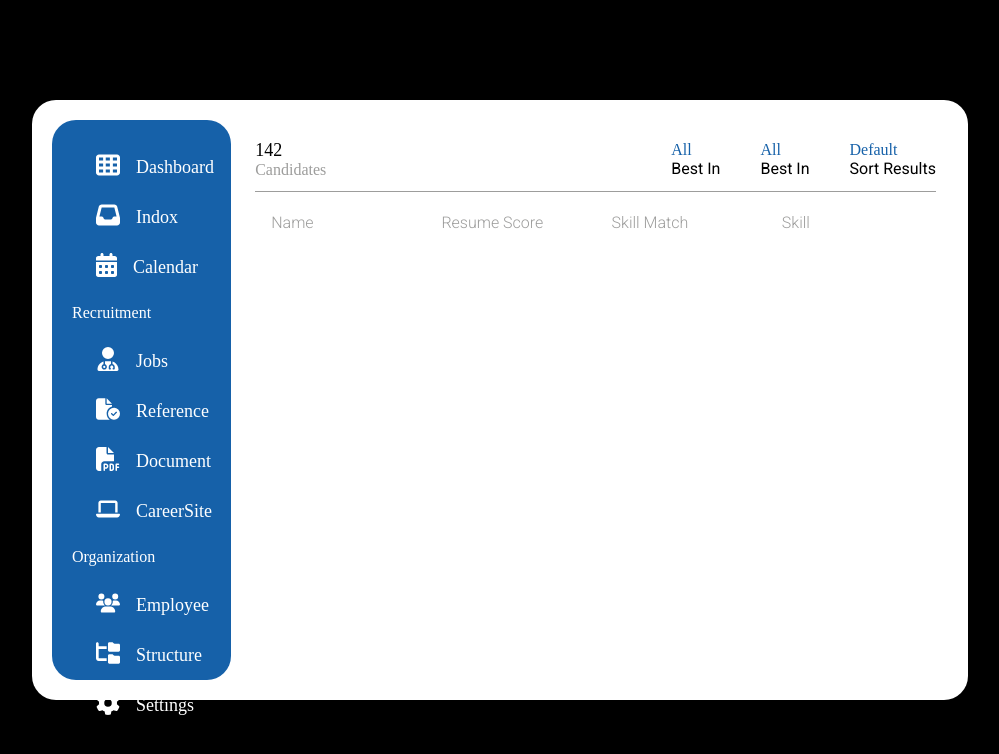
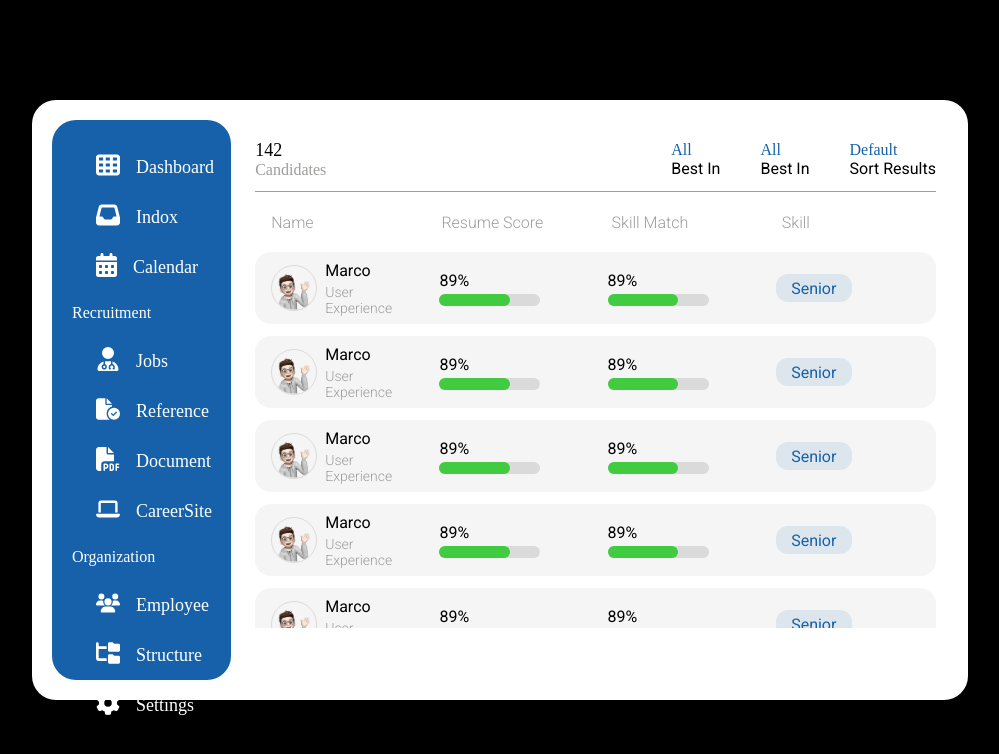
Before and after one commit to esthel7/Vue.js, a Vue app: page / in a window 1280 px wide. Shown: the top 754 px of the page, without its empty margins (140-1139 px from the left). Built offline with nearby package versions, Linux system fonts and the light colour scheme; a web font is replaced by a local one.

Commit message:
design: list with barChart

```diff
--- /dev/null
+++ b/src/components/atoms/chart/BarChart.vue
@@ -0,0 +1,50 @@
+<template>
+  <div class="bar-chart">
+    <div class="bar-chart_container">
+      <span class="bar-chart_container_value">89%</span>
+      <div class="bar-chart_container_base">
+        <div class="gauge" />
+      </div>
+    </div>
+  </div>
+</template>
+
+<script setup lagn="ts"></script>
+
+<style lang="scss" scoped>
+.bar-chart {
+  display: flex;
+  align-items: center;
+  justify-content: center;
+  width: 70%;
+
+  &_container {
+    display: flex;
+    flex-direction: column;
+    align-items: flex-start;
+    justify-content: center;
+    width: 100%;
+    gap: 4px;
+
+    &_value {
+      font-size: 16px;
+    }
+
+    &_base {
+      position: relative;
+      width: 100%;
+      height: 12px;
+      background-color: rgba($color-white-200, 0.3);
+      border-radius: 10px;
+
+      .gauge {
+        position: absolute;
+        width: 70%;
+        height: 12px;
+        background-color: $color-green-000;
+        border-radius: 10px;
+      }
+    }
+  }
+}
+</style>
--- /dev/null
+++ b/src/components/mocules/List.vue
@@ -0,0 +1,89 @@
+<template>
+  <div class="list">
+    <div class="list_avatar">
+      <img
+        class="list_avatar_image"
+        src="/src/assets/images/user-01.png"
+        alt=""
+      />
+      <div class="list_avatar_text-box">
+        <span class="name">Marco</span>
+        <span class="duty">User Experience</span>
+      </div>
+    </div>
+    <div class="list_item">
+      <BarChart />
+    </div>
+    <div class="list_item">
+      <BarChart />
+    </div>
+    <div class="list_item">
+      <div class="list_item_chip">Senior</div>
+    </div>
+  </div>
+</template>
+
+<script setup lang="ts">
+import BarChart from '@components/atoms/chart/BarChart.vue';
+</script>
+
+<style lang="scss" scoped>
+.list {
+  display: flex;
+  align-items: center;
+  width: calc(100% - 32px);
+  height: 72px;
+  min-height: 72px;
+  padding: 0 16px;
+  gap: 24px;
+  background-color: rgba($color-white-200, 0.1);
+  border-radius: 16px;
+
+  &_avatar {
+    display: flex;
+    align-items: center;
+    justify-content: flex-start;
+    width: 25%;
+    gap: 8px;
+
+    &_image {
+      width: 44px;
+      height: 44px;
+      border-radius: 50%;
+      border: 1px solid rgba($color-white-200, 0.3);
+    }
+
+    &_text-box {
+      display: flex;
+      flex-direction: column;
+      gap: 4px;
+
+      .name {
+        color: $color-black-900;
+      }
+
+      .duty {
+        font-size: 14px;
+        font-weight: 300;
+        color: $color-white-200;
+      }
+    }
+  }
+
+  &_item {
+    width: 25%;
+
+    &_chip {
+      display: flex;
+      align-items: center;
+      justify-content: center;
+      width: 60px;
+      height: 12px;
+      padding: 8px;
+      color: $color-blue-000;
+      background-color: rgba($color-blue-000, 0.1);
+      border-radius: 12px;
+    }
+  }
+}
+</style>
--- a/src/components/organisms/Notice.vue
+++ b/src/components/organisms/Notice.vue
@@ -28,12 +28,25 @@
         <span class="label">Skill Match</span>
         <span class="label">Skill</span>
       </div>
-      <div class="notice_body_list-box"></div>
+      <div class="notice_body_list-box">
+        <NoticeList />
+        <NoticeList />
+        <NoticeList />
+        <NoticeList />
+        <NoticeList />
+        <NoticeList />
+        <NoticeList />
+        <NoticeList />
+        <NoticeList />
+        <NoticeList />
+      </div>
     </div>
   </div>
 </template>
 
-<script setup lang="ts"></script>
+<script setup lang="ts">
+import NoticeList from '@components/mocules/List.vue';
+</script>
 
 <style lang="scss" scoped>
 .notice {
@@ -121,7 +134,7 @@
       flex-direction: column;
       justify-content: flex-start;
       width: 100%;
-      height: calc(100% - 110px);
+      height: calc(100% - 92px);
       gap: 12px;
       overflow-y: scroll;
     }
```
Also changed, not shown: src/assets/images/user-01.png (added).
